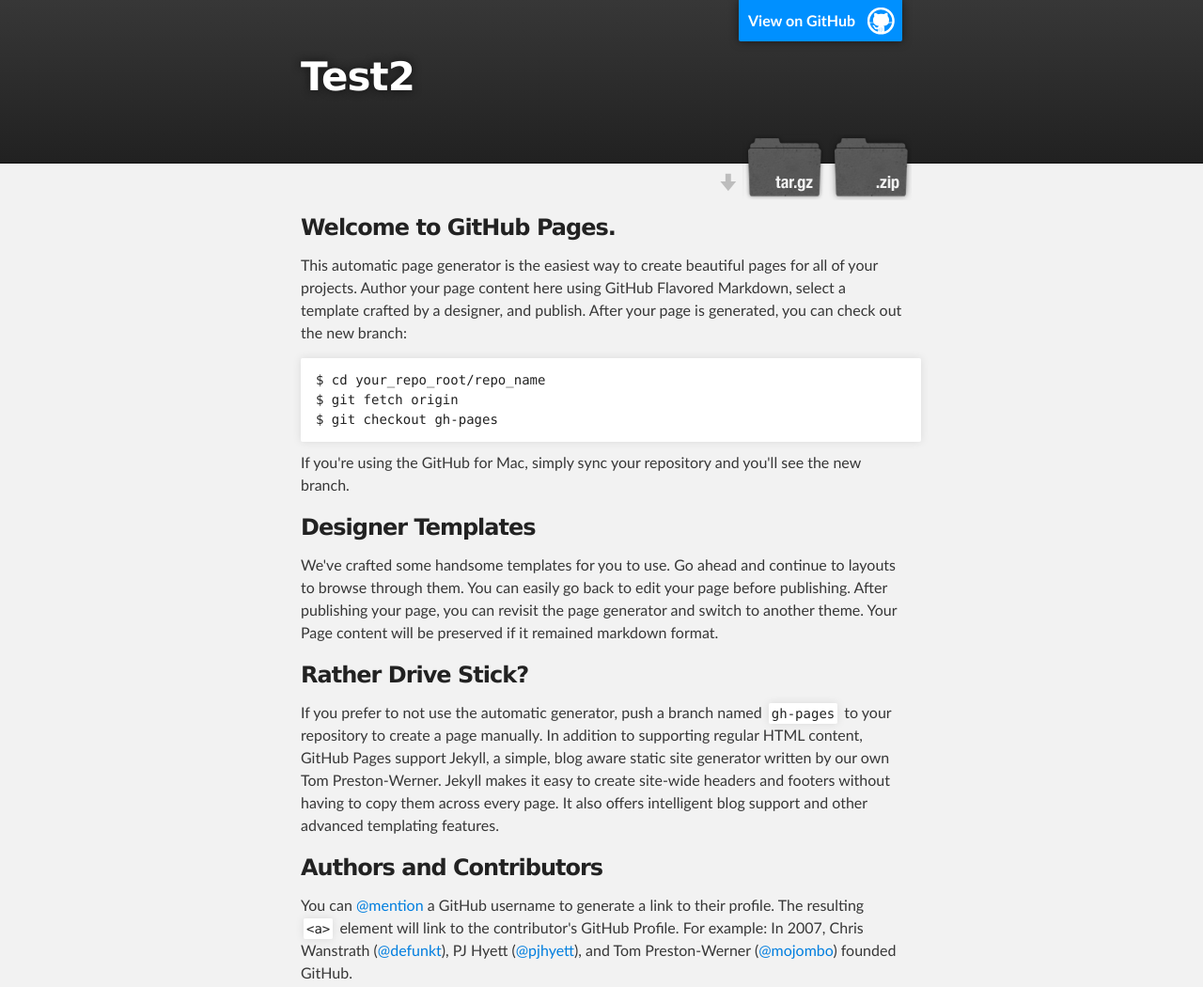
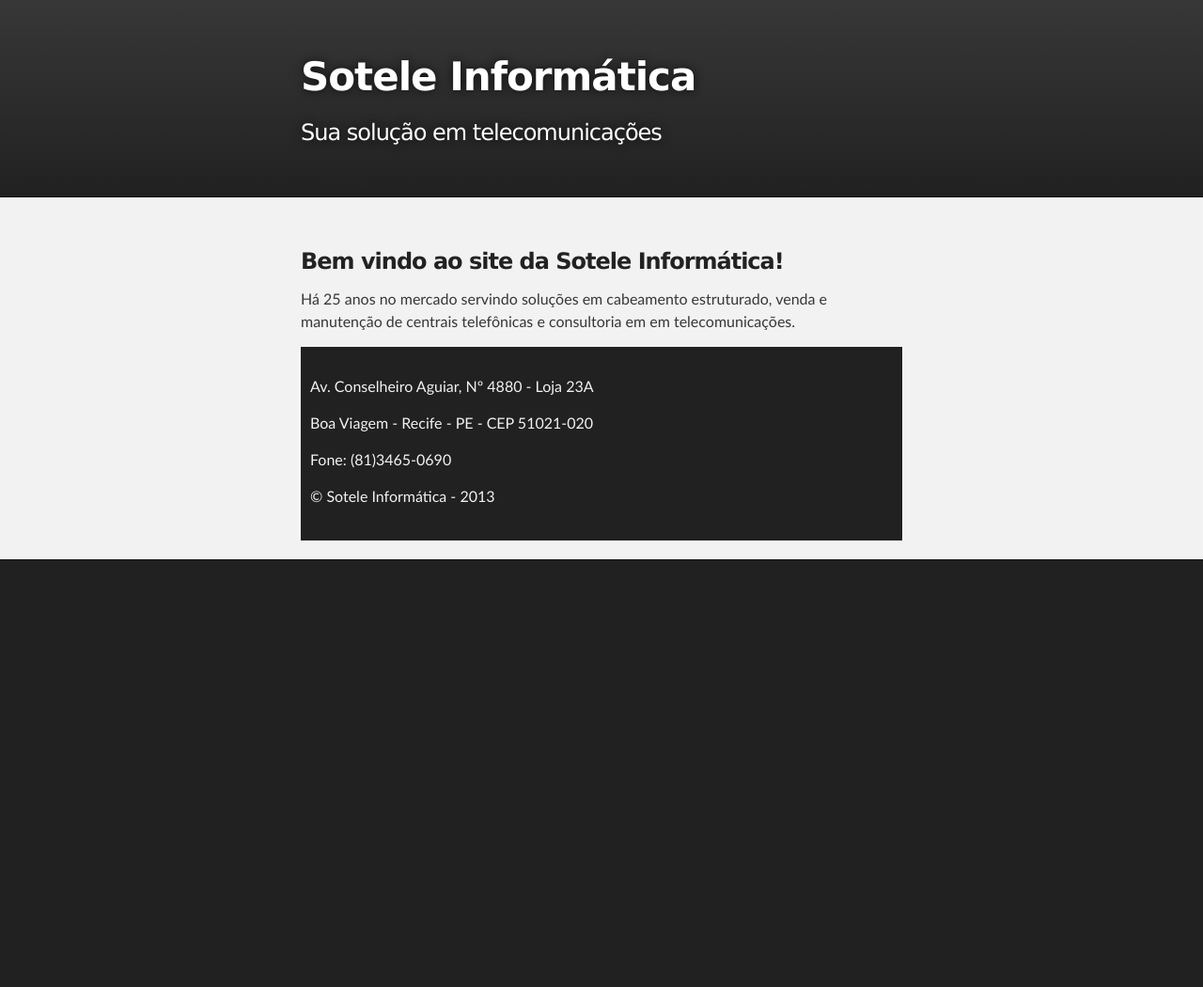
Before and after one commit to soteleinfo/test2, a plain HTML site: page index.html in a window 1280 px wide. Shown: the top 1050 px of the page at 94% size. After the commit the page ends 800 px from the top, so only its background shows below. Drawn offline with Linux system fonts and the light colour scheme.

Commit message:
Update index.html

```diff
--- a/index.html
+++ b/index.html
@@ -1,74 +1,33 @@
 <!DOCTYPE html>
 <html>
-
   <head>
     <meta charset='utf-8' />
     <meta http-equiv="X-UA-Compatible" content="chrome=1" />
     <meta name="description" content="Test2 : " />
-
     <link rel="stylesheet" type="text/css" media="screen" href="stylesheets/stylesheet.css">
-
     <title>Test2</title>
   </head>
-
   <body>
-
     <!-- HEADER -->
     <div id="header_wrap" class="outer">
         <header class="inner">
-          <a id="forkme_banner" href="https://github.com/thiago-cavalcanti/test2">View on GitHub</a>
-
-          <h1 id="project_title">Test2</h1>
-          <h2 id="project_tagline"></h2>
-
-            <section id="downloads">
-              <a class="zip_download_link" href="https://github.com/thiago-cavalcanti/test2/zipball/master">Download this project as a .zip file</a>
-              <a class="tar_download_link" href="https://github.com/thiago-cavalcanti/test2/tarball/master">Download this project as a tar.gz file</a>
-            </section>
+          <h1 id="project_title">Sotele Informática</h1>
+          <h2 id="project_tagline">Sua solução em telecomunicações</h2>
         </header>
     </div>
-
     <!-- MAIN CONTENT -->
     <div id="main_content_wrap" class="outer">
       <section id="main_content" class="inner">
-        <h3>Welcome to GitHub Pages.</h3>
-
-<p>This automatic page generator is the easiest way to create beautiful pages for all of your projects. Author your page content here using GitHub Flavored Markdown, select a template crafted by a designer, and publish. After your page is generated, you can check out the new branch:</p>
-
-<pre><code>$ cd your_repo_root/repo_name
-$ git fetch origin
-$ git checkout gh-pages
-</code></pre>
-
-<p>If you're using the GitHub for Mac, simply sync your repository and you'll see the new branch.</p>
-
-<h3>Designer Templates</h3>
-
-<p>We've crafted some handsome templates for you to use. Go ahead and continue to layouts to browse through them. You can easily go back to edit your page before publishing. After publishing your page, you can revisit the page generator and switch to another theme. Your Page content will be preserved if it remained markdown format.</p>
-
-<h3>Rather Drive Stick?</h3>
-
-<p>If you prefer to not use the automatic generator, push a branch named <code>gh-pages</code> to your repository to create a page manually. In addition to supporting regular HTML content, GitHub Pages support Jekyll, a simple, blog aware static site generator written by our own Tom Preston-Werner. Jekyll makes it easy to create site-wide headers and footers without having to copy them across every page. It also offers intelligent blog support and other advanced templating features.</p>
-
-<h3>Authors and Contributors</h3>
-
-<p>You can <a href="https://github.com/blog/821" class="user-mention">@mention</a> a GitHub username to generate a link to their profile. The resulting <code>&lt;a&gt;</code> element will link to the contributor's GitHub Profile. For example: In 2007, Chris Wanstrath (<a href="https://github.com/defunkt" class="user-mention">@defunkt</a>), PJ Hyett (<a href="https://github.com/pjhyett" class="user-mention">@pjhyett</a>), and Tom Preston-Werner (<a href="https://github.com/mojombo" class="user-mention">@mojombo</a>) founded GitHub.</p>
-
-<h3>Support or Contact</h3>
-
-<p>Having trouble with Pages? Check out the documentation at <a href="http://help.github.com/pages">http://help.github.com/pages</a> or contact <a href="mailto:support@github.com">support@github.com</a> and we’ll help you sort it out.</p>
-      </section>
-    </div>
-
+        <h3>Bem vindo ao site da Sotele Informática!</h3>
+<p>Há 25 anos no mercado servindo soluções em cabeamento estruturado, venda e manutenção de centrais telefônicas e consultoria em em telecomunicações.</p>
     <!-- FOOTER  -->
     <div id="footer_wrap" class="outer">
       <footer class="inner">
-        <p class="copyright">Test2 maintained by <a href="https://github.com/thiago-cavalcanti">thiago-cavalcanti</a></p>
-        <p>Published with <a href="http://pages.github.com">GitHub Pages</a></p>
+        <p>Av. Conselheiro Aguiar, Nº 4880 - Loja 23A</p>
+        <p>Boa Viagem - Recife - PE - CEP 51021-020</p>
+        <p>Fone: (81)3465-0690</p>
+        <p class="copyright">© Sotele Informática - 2013</p>
       </footer>
     </div>
-
-
-
   </body>
 </html>
```
